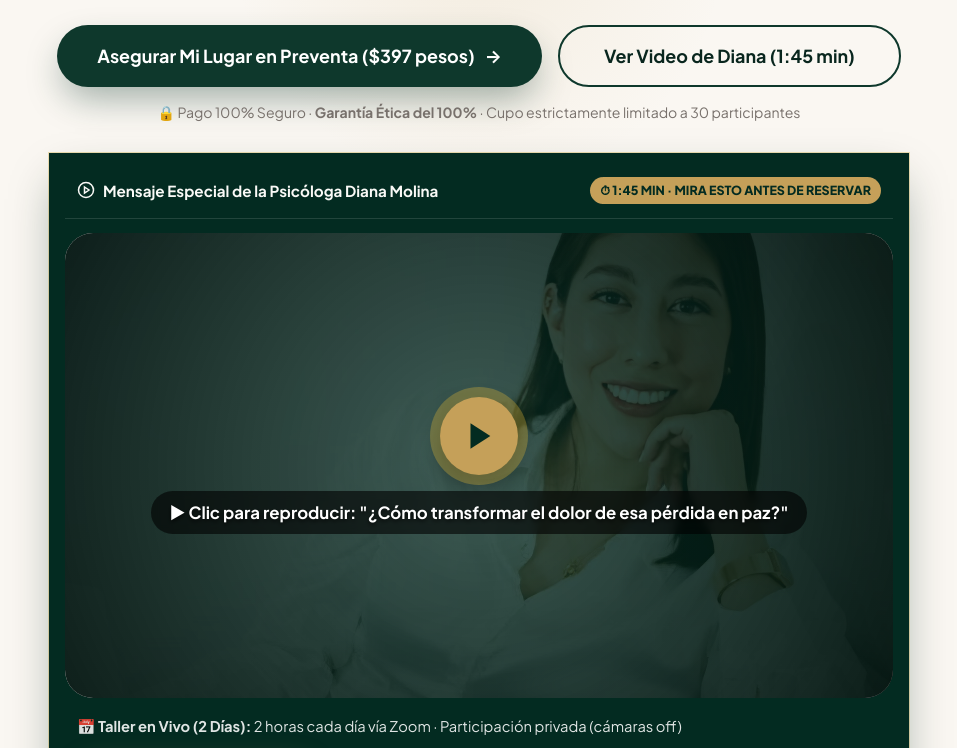
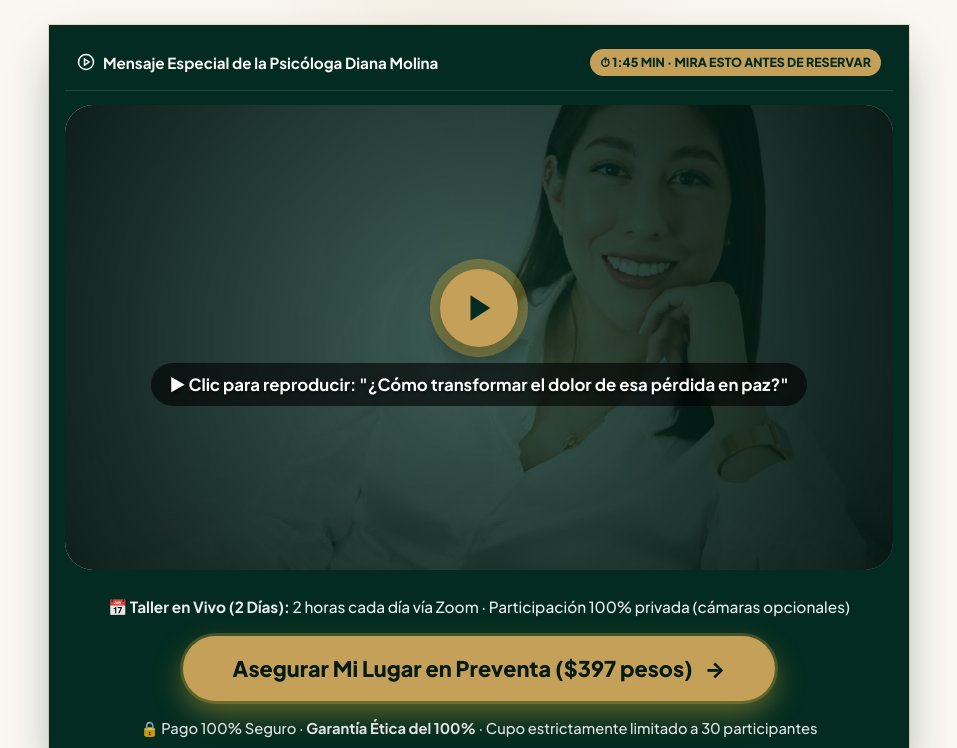
Before and after one commit to nekigaimarketing/detox-mental-website, a website built with Vite: page taller-ausencia.html in a window 1280 px wide. Shown: the part 376-1124 px from the top of the page, without its empty margins (161-1118 px from the left). Built offline with nearby package versions, Linux system fonts and the light colour scheme.

Commit message:
feat: streamline hero CTA layout with prominent centered gold button and security badge under video

```diff
--- a/taller-ausencia.html
+++ b/taller-ausencia.html
@@ -572,20 +572,6 @@
           Que el dolor ya no detenga tu vida: aprende a transformar la ausencia y lo que quedó pendiente en <span class="highlight-gold">paz, fuerza y recuerdos que no lastimen</span>.
         </p>
 
-        <!-- Direct CTA Buttons -->
-        <div style="display: flex; gap: 16px; justify-content: center; flex-wrap: wrap; margin-bottom: 14px;">
-          <a href="#precios-taller" class="btn btn-primary btn-lg" style="font-size: 1.12rem; padding: 18px 38px;">
-            Asegurar Mi Lugar en Preventa ($397 pesos) <span>→</span>
-          </a>
-          <a href="#video-seccion" class="btn btn-outline btn-lg">
-            Ver Video de Diana (1:45 min)
-          </a>
-        </div>
-
-        <p style="font-size: 0.88rem; color: var(--text-muted); margin: 0 0 28px;">
-          🔒 Pago 100% Seguro · <strong>Garantía Ética del 100%</strong> · Cupo estrictamente limitado a 30 participantes
-        </p>
-
         <!-- ================= DEDICATED VIDEO CONTAINER (1:45 MIN VSL) ================= -->
         <section class="video-sales-wrapper" id="video-seccion" aria-label="Video del taller">
           <div class="video-sales-header">
@@ -608,14 +594,21 @@
             </div>
           </div>
 
-          <!-- Video Under-Bar CTA -->
-          <div style="padding: 16px 12px 6px; display: flex; justify-content: space-between; align-items: center; flex-wrap: wrap; gap: 12px;">
-            <span style="color: rgba(255, 255, 255, 0.88); font-size: 0.92rem;">
-              📅 <strong>Taller en Vivo (2 Días):</strong> 2 horas cada día vía Zoom · Participación privada (cámaras off)
-            </span>
-            <a href="#precios-taller" class="btn btn-gold btn-sm" style="font-size: 0.88rem;">
-              Apartar Mi Pase en Preventa
-            </a>
+          <!-- Video Under-Bar CTA (Centered, Large Gold Button & Security) -->
+          <div style="padding: 24px 16px 14px; text-align: center;">
+            <div style="color: rgba(255, 255, 255, 0.92); font-size: 0.96rem; margin-bottom: 16px; font-weight: 500;">
+              📅 <strong>Taller en Vivo (2 Días):</strong> 2 horas cada día vía Zoom · Participación 100% privada (cámaras opcionales)
+            </div>
+
+            <div style="display: flex; justify-content: center; margin-bottom: 16px;">
+              <a href="#precios-taller" class="btn btn-gold" style="font-size: clamp(1.15rem, 2.5vw, 1.35rem); font-weight: 800; padding: 20px 48px; border-radius: 9999px; box-shadow: 0 12px 30px rgba(212, 175, 55, 0.45), 0 0 0 3px rgba(212, 175, 55, 0.25); text-transform: none; display: inline-flex; align-items: center; gap: 12px;">
+                Asegurar Mi Lugar en Preventa ($397 pesos) <span style="font-size: 1.35rem;">→</span>
+              </a>
+            </div>
+
+            <p style="font-size: 0.92rem; color: rgba(255, 255, 255, 0.88); margin: 0; line-height: 1.5; font-weight: 500;">
+              🔒 Pago 100% Seguro · <strong>Garantía Ética del 100%</strong> · Cupo estrictamente limitado a 30 participantes
+            </p>
           </div>
         </section>
 
```
